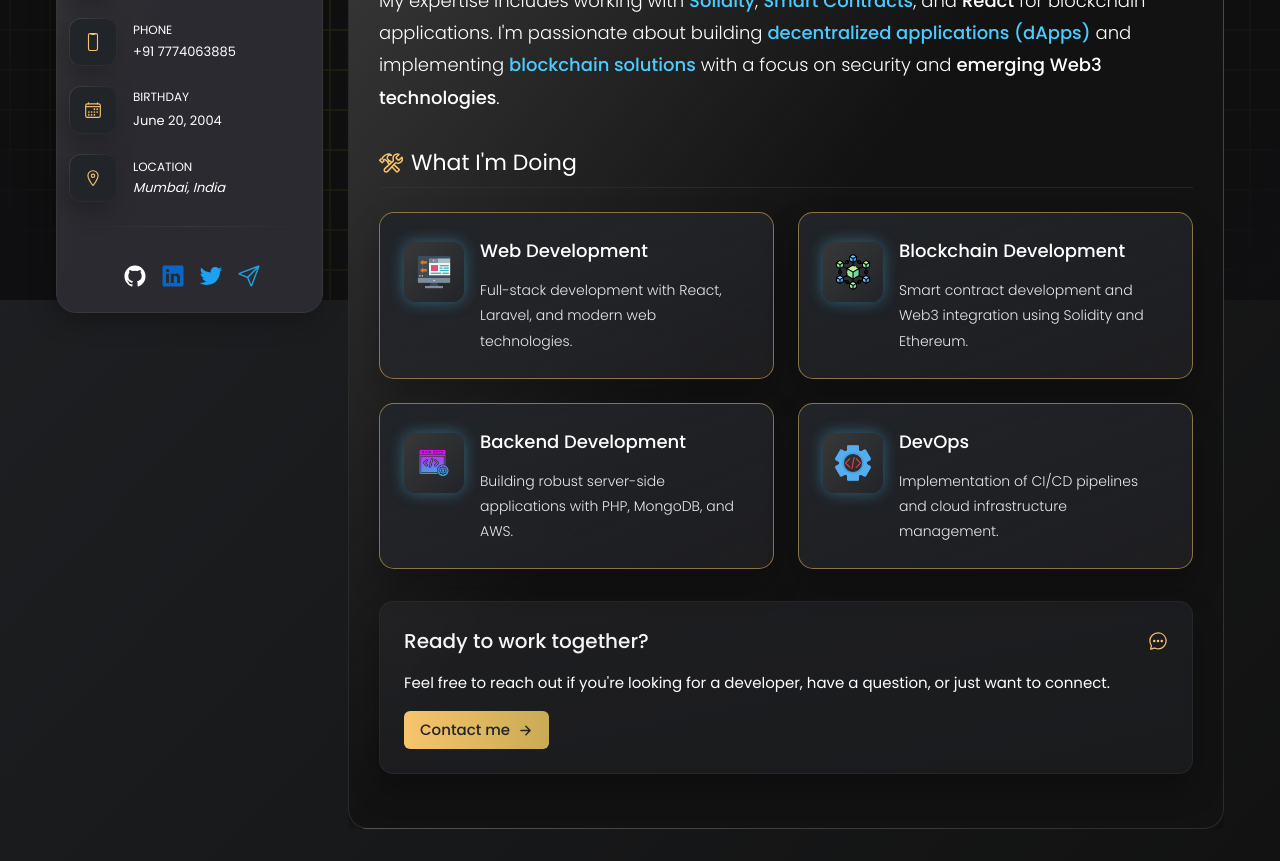
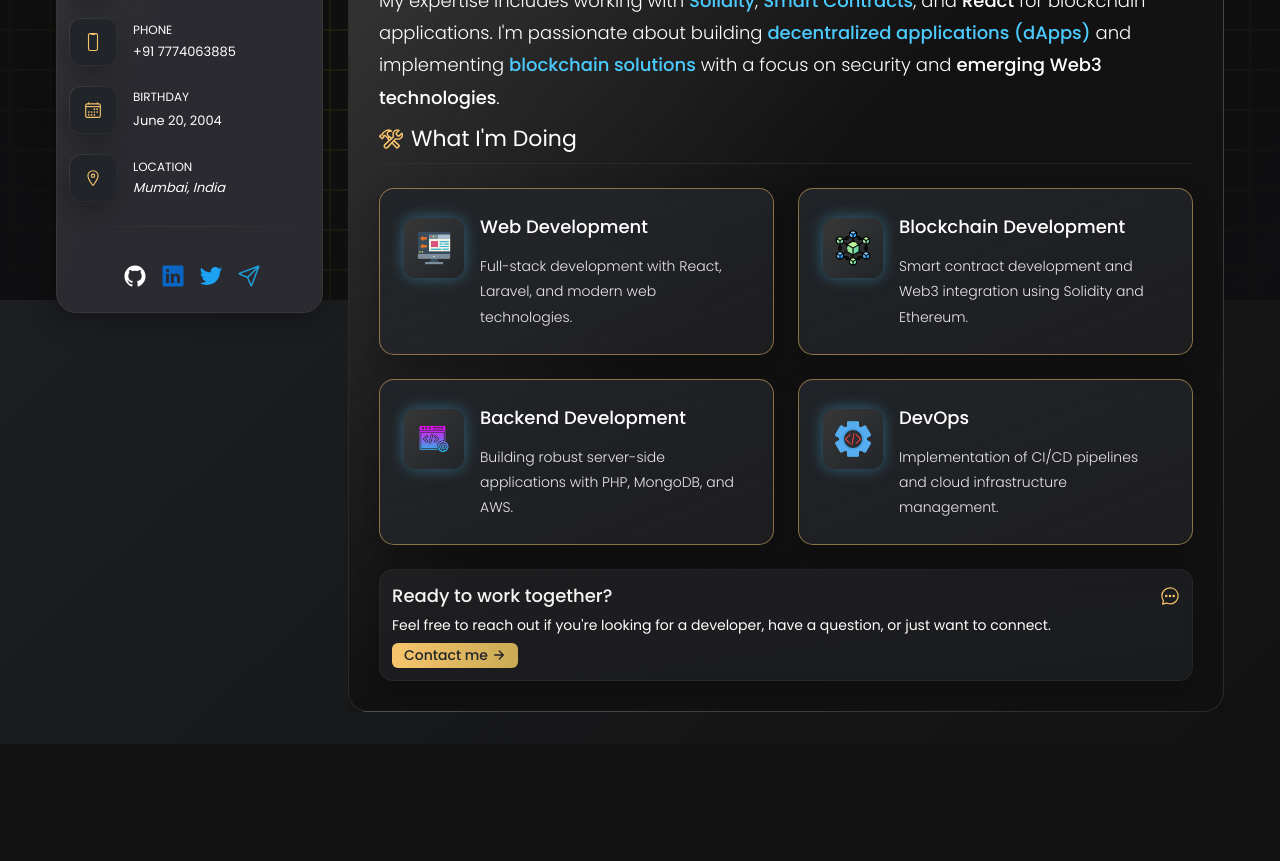
Before and after one commit to xyzarnav/portfolio, a React (Vite) app: page / in a window 1280 px wide. Shown: the part 500-1361 px from the top of the page. After the commit the page ends 1244 px from the top, so only its background shows below. Built offline with nearby package versions, Linux system fonts and the light colour scheme.

Commit message:
fix: Enhance mobile layout with additional padding and margin adjustments for better visibility

```diff
--- a/src/components/About/About.jsx
+++ b/src/components/About/About.jsx
@@ -35,7 +35,7 @@ const services = [
 function About({ isMobile }) {
   return (
     <div className={`about-container ${isMobile ? "scrollable-content" : ""}`}>
-      <article className="card bg-smoky-black border border-white/10 rounded-[20px] p-[15px] sm:p-[20px] w-full sm:w-[90%] md:w-[520px] md:mx-auto md:p-[30px] xl:w-auto xl:min-h-full">
+      <article className="card bg-smoky-black border border-white/10 rounded-[20px] p-[15px] sm:p-[20px] w-full sm:w-[90%] md:w-[520px] md:mx-auto md:p-[30px] xl:w-auto xl:min-h-full mb-0">
         <header className="mb-5 sm:mb-8 flex flex-col items-center text-center">
           <h2 className="section-title text-white inline-block text-[26px] sm:text-[36px] font-bold mb-2 flex items-center gap-2 after:content-none">
             ABOUT{" "}
@@ -54,7 +54,7 @@ function About({ isMobile }) {
           </h2>
         </header>
 
-        <section className="about-text mb-6 sm:mb-8">
+        <section className="about-text mb-3 sm:mb-2">
           <p className="text-white text-[14px] sm:text-[18px] font-fw-300 leading-[1.8]">
             I'm an{" "}
             <span className="text-neon-blue font-fw-600">
@@ -103,7 +103,7 @@ function About({ isMobile }) {
           </p>
         </section>
 
-        <section className="service mb-6 sm:mb-8">
+        <section className="service mb-4 sm:mb-6">
           <h3 className="text-white text-[20px] sm:text-[22px] capitalize mb-4 sm:mb-6 border-b border-jet/50 pb-2 flex items-center gap-2">
             <ion-icon
               name="construct-outline"
@@ -153,10 +153,10 @@ function About({ isMobile }) {
         </section>
 
         {/* Call to action section */}
-        <section className="mb-4 sm:mb-6">
-          <div className="card p-4 sm:p-6 border border-jet/40 bg-gradient-to-br from-eerie-black-2/50 to-eerie-black-1/50 backdrop-blur-sm">
-            <div className="flex flex-col sm:flex-row justify-between sm:items-center gap-3 sm:gap-4 mb-3 sm:mb-4">
-              <h3 className="text-white-2 text-[18px] sm:text-[20px] font-fw-500">
+        <section className="mb-0 pb-0">
+          <div className="card p-2 sm:p-3 border border-jet/40 bg-gradient-to-br from-eerie-black-2/50 to-eerie-black-1/50 backdrop-blur-sm">
+            <div className="flex flex-col sm:flex-row justify-between sm:items-center gap-1 mb-1 sm:mb-2">
+              <h3 className="text-white-2 text-[16px] sm:text-[18px] font-fw-500">
                 Ready to work together?
               </h3>
               <ion-icon
@@ -164,13 +164,13 @@ function About({ isMobile }) {
                 class="text-orange-yellow-crayola text-xl hidden sm:block"
               ></ion-icon>
             </div>
-            <p className="text-white text-[13px] sm:text-[15px] mb-3 sm:mb-4">
+            <p className="text-white text-[12px] sm:text-[14px] mb-2 leading-tight">
               Feel free to reach out if you're looking for a developer, have a
               question, or just want to connect.
             </p>
             <a
               href="/contact"
-              className="inline-flex items-center gap-2 bg-gradient-to-r from-orange-yellow-crayola to-vegas-gold text-eerie-black-1 font-fw-500 py-1.5 sm:py-2 px-3 sm:px-4 text-[13px] sm:text-[15px] rounded-md hover:shadow-glow transition-all duration-300"
+              className="inline-flex items-center gap-1 bg-gradient-to-r from-orange-yellow-crayola to-vegas-gold text-eerie-black-1 font-fw-500 py-0.5 px-2 sm:px-3 text-[12px] sm:text-[14px] rounded-md hover:shadow-glow transition-all duration-300"
             >
               Contact me
               <ion-icon name="arrow-forward-outline"></ion-icon>
--- a/src/index.css
+++ b/src/index.css
@@ -351,3 +351,41 @@
 body, html {
   overflow-x: hidden !important;
 }
+
+/* Add extra bottom padding for mobile ONLY to main content area */
+@media (max-width: 767px) {
+  .main-content {
+    padding-bottom: 6rem !important; /* adjust as needed for your layout */
+  }
+}
+
+/* Fix for mobile bottom visibility issues */
+@media (max-width: 767px) {
+  /* Target the last card in each section */
+  .card:last-child,
+  section > div:last-child,
+  .timeline:last-child,
+  article > div:last-child {
+    margin-bottom: 0rem !important;
+  }
+
+  /* Add extra bottom padding to bottom sections */
+  section:last-of-type,
+  .content-section:last-of-type,
+  article.card {
+    margin-bottom: 4rem !important;
+    padding-bottom: 4rem !important;
+  }
+
+  /* Ensure "What I'm Doing" section cards are fully visible */
+  .services-container .card,
+  .skills-card,
+  .service-card {
+    margin-bottom: 1.5rem !important;
+  }
+
+  /* Add comprehensive bottom spacing for any last item */
+  *:last-child .card:last-child {
+    margin-bottom: 2rem !important;
+  }
+}
```
